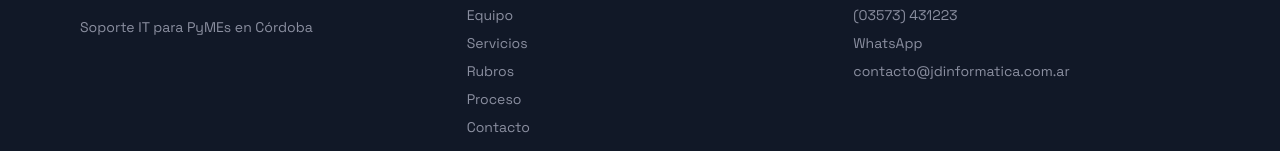
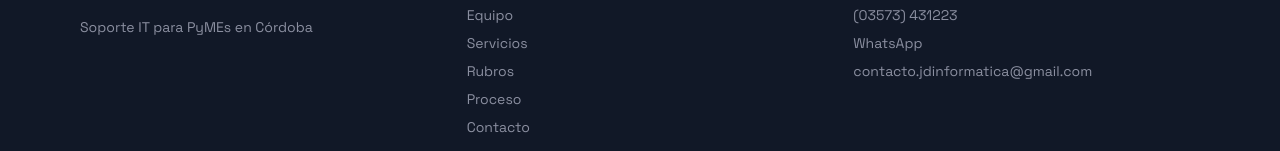
Before and after one commit to Doglidev/jdinformatica, a Next.js app: page / in a window 1280 px wide. Shown: the part 7034-7185 px from the top of the page. Built offline with nearby package versions, Linux system fonts and the light colour scheme.

Commit message:
change mail

```diff
--- a/src/components/Footer.tsx
+++ b/src/components/Footer.tsx
@@ -80,11 +80,11 @@ export default function Footer() {
                 WhatsApp
               </a>
               <a
-                href="mailto:contacto@jdinformatica.com.ar"
+                href="mailto:contacto.jdinformatica@gmail.com"
                 className="font-sans text-sm hover:text-accent transition-colors"
                 style={{ color: 'var(--color-muted)' }}
               >
-                contacto@jdinformatica.com.ar
+                contacto.jdinformatica@gmail.com
               </a>
             </div>
           </div>
```
